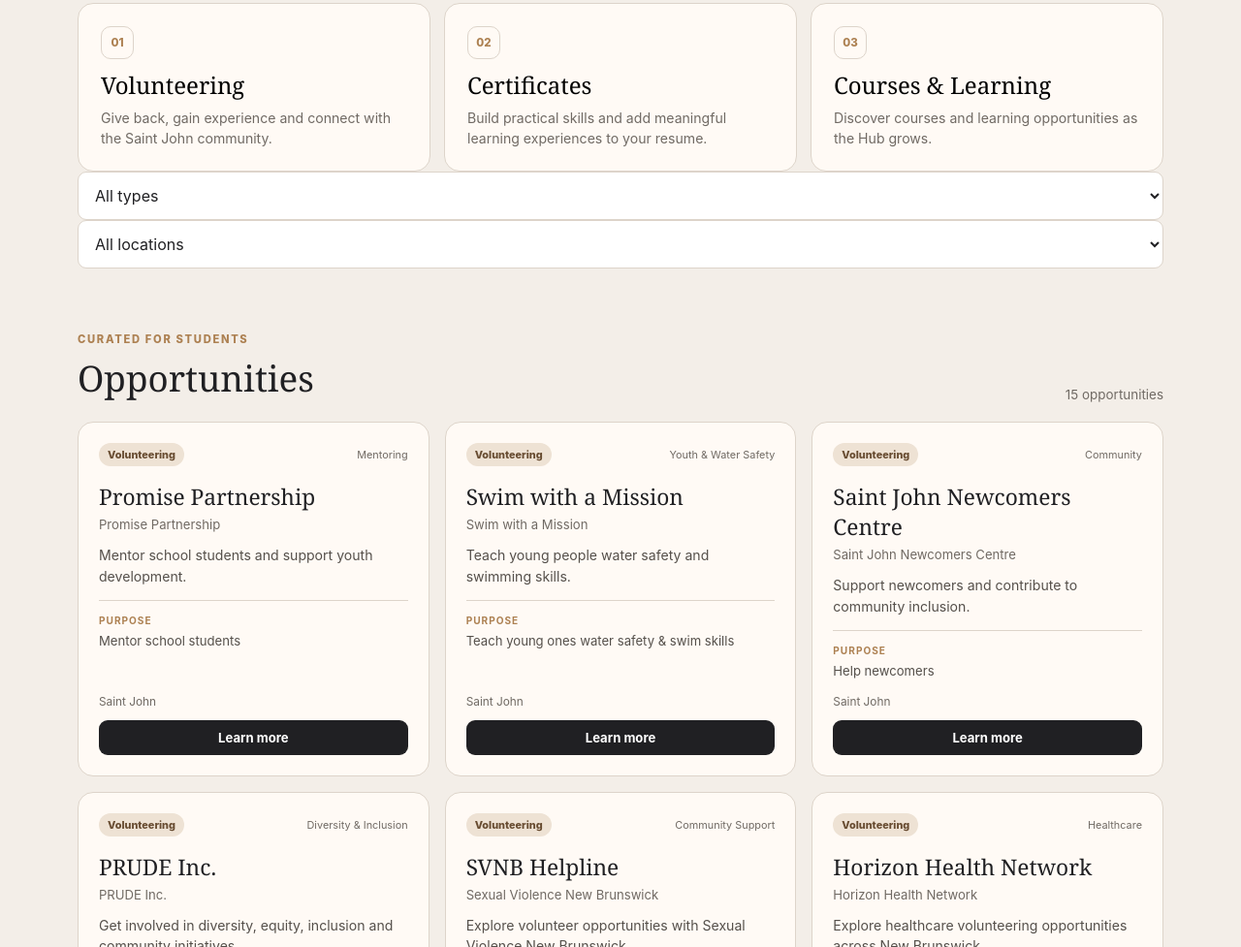
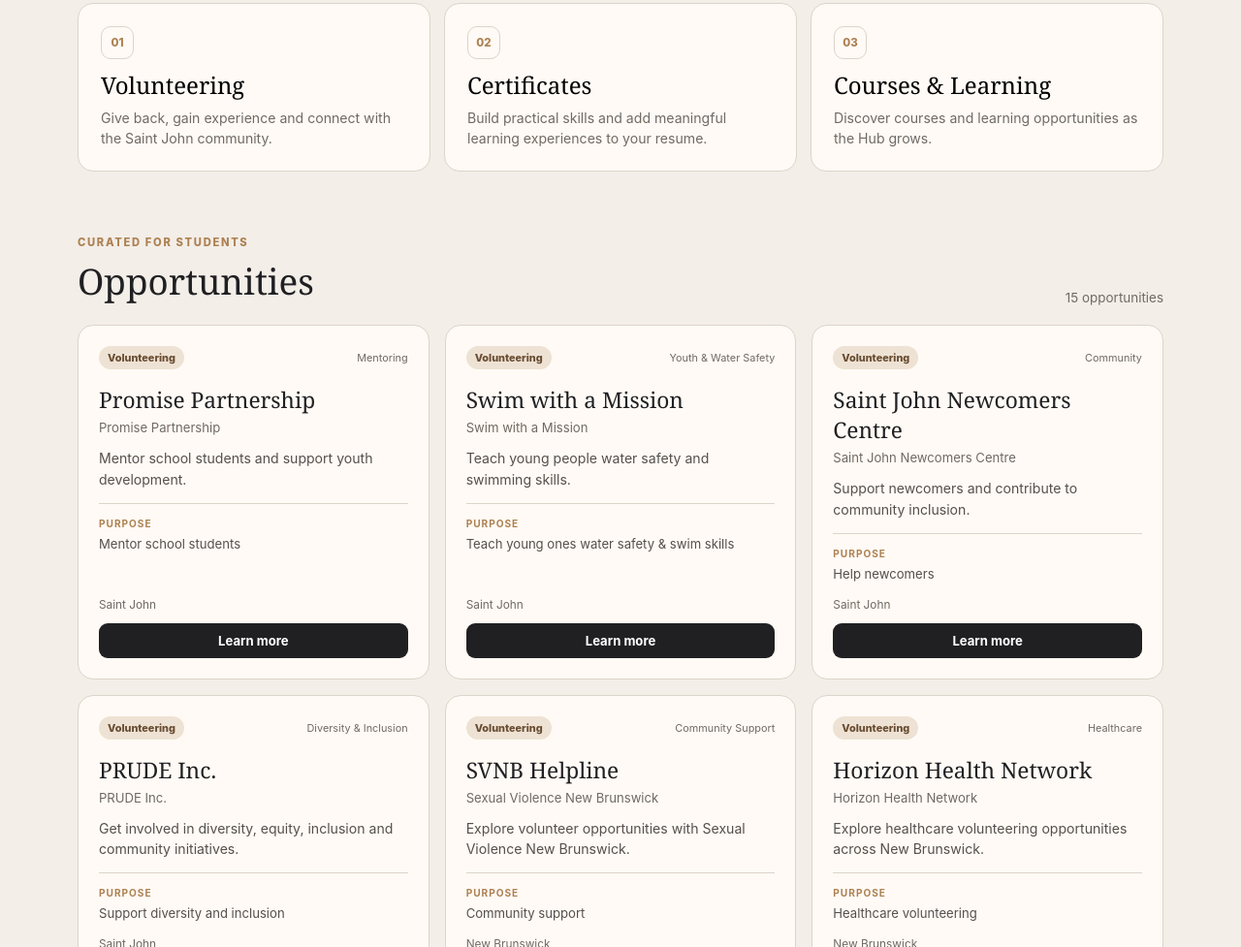
Before and after one commit to TheSelfImprovementSociety/UNBstudenthub, a plain HTML site: page index.html in a window 1280 px wide. Shown: the part 726-1703 px from the top of the page at 97% size. Drawn offline with Linux system fonts and the light colour scheme.

Commit message:
Remove filter panel from index.html
Removed filter panel section for category and location.

```diff
--- a/index.html
+++ b/index.html
@@ -83,15 +83,6 @@
       </button>
     </div>
   </section>
-<section class="filter-panel">
-  <select id="category" aria-label="Filter by type">
-    <option value="All">All types</option>
-  </select>
-
-  <select id="location" aria-label="Filter by location">
-    <option value="All">All locations</option>
-  </select>
-</section>
     <div class="opportunity-header">
       <div><div class="label">Curated for students</div><h2>Opportunities</h2></div>
       <div class="count" id="count"></div>
```
